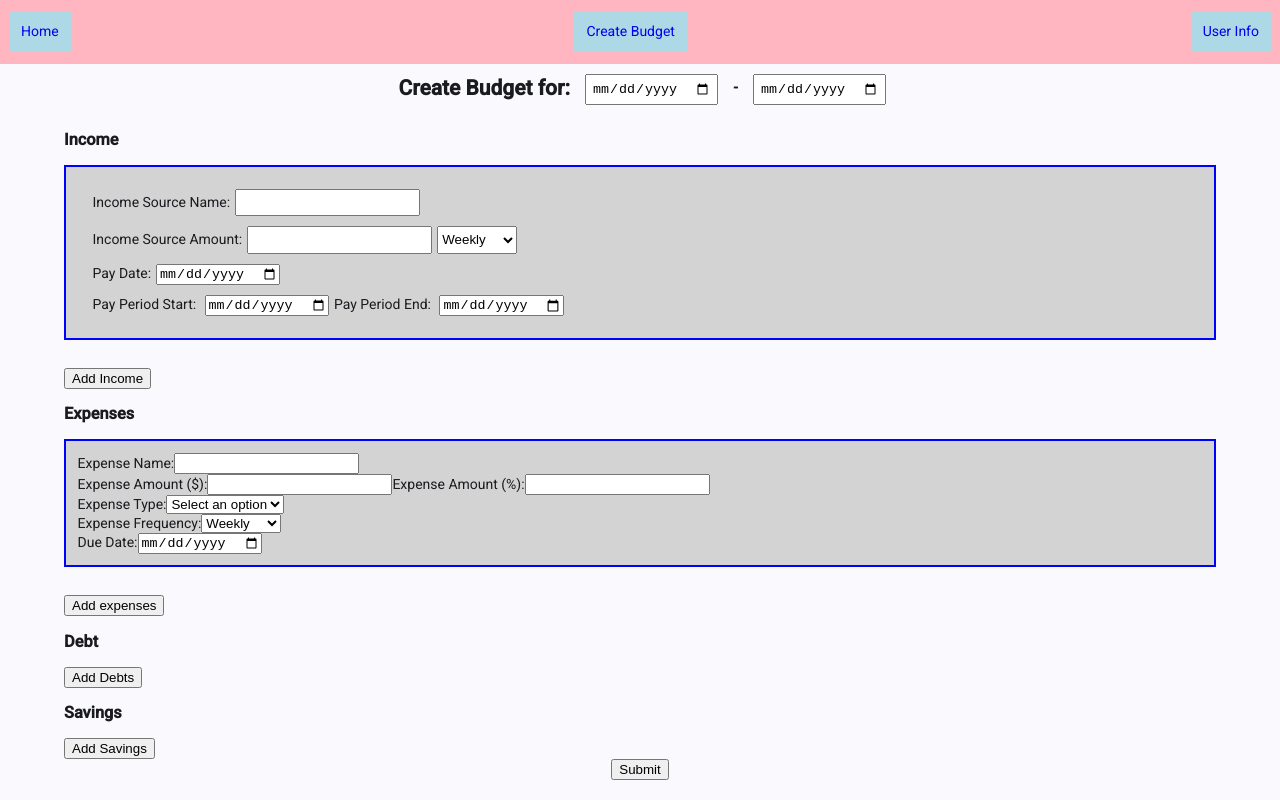
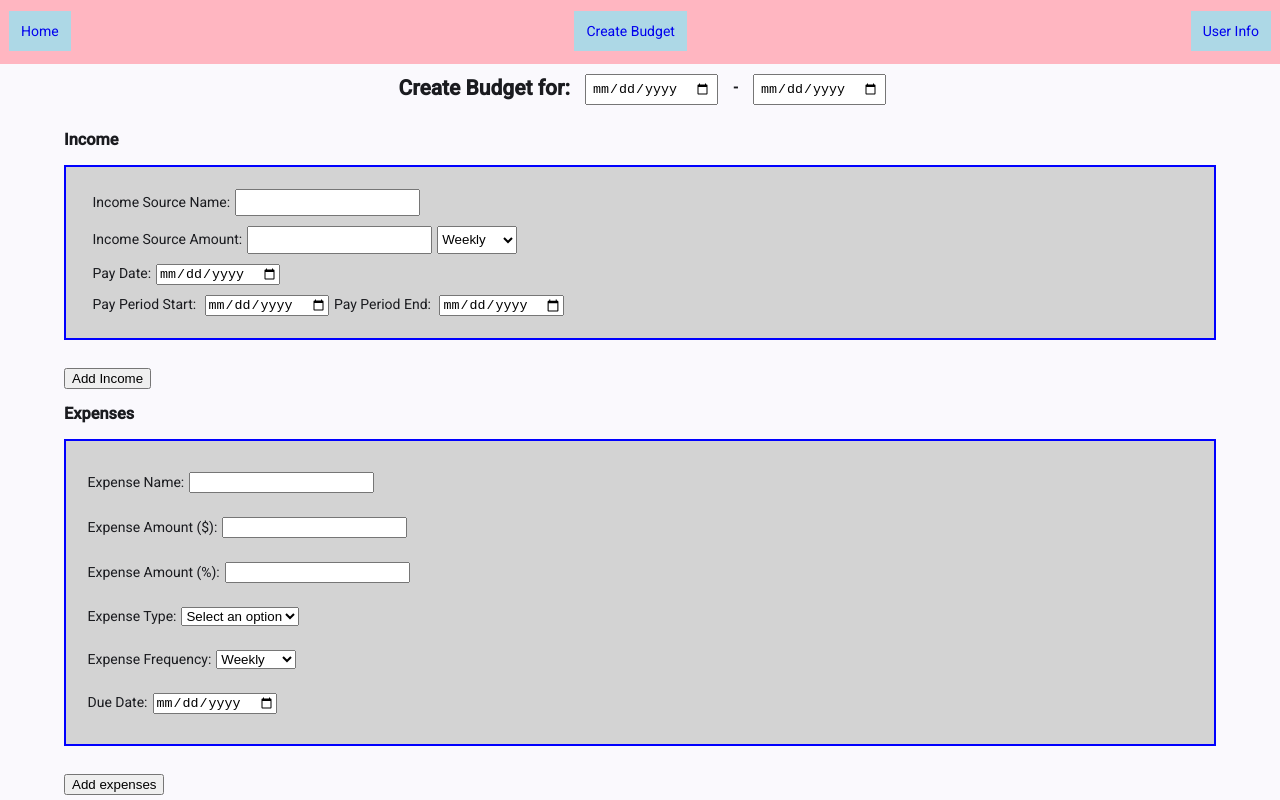
Before and after one commit to LizaFeng/iBudget, an Angular app in the folder iBudget/: page /create-budget in a window 1280 px wide. Shown: the top 800 px of the page. Built offline with nearby package versions, Linux system fonts and the light colour scheme.

Commit message:
adding the simple styling

```diff
--- a/iBudget/src/app/expense-component/expense-component.css
+++ b/iBudget/src/app/expense-component/expense-component.css
@@ -5,3 +5,20 @@
   margin-bottom: 2rem;
   border: 2px solid blue;
 }
+
+.delete-btn {
+  position: absolute; /* Positions the button relative to the nearest positioned ancestor (parent-div) */
+  top: 0; /* Aligns the button to the top edge of the parent-div */
+  right: 0; /* Aligns the button to the right edge of the parent-div */
+  padding: 10px;
+  background-color: green;
+  color: white;
+  border: none;
+  cursor: pointer;
+}
+p {
+  padding: 5px;
+}
+label {
+  margin: 5px;
+}
--- a/iBudget/src/app/expense-component/expense-component.html
+++ b/iBudget/src/app/expense-component/expense-component.html
@@ -1,18 +1,19 @@
 <div class="expense-component-main-container">
-  <div class="expense-naming">
+  <p class="expense-naming">
     <label for="expense-name">Expense Name:</label>
     <input class="expense-name" id="expense-name" />
-  </div>
+  </p>
   <div class="expense-amt">
-    <!-- <div class="expense-amt-dollar-form"> -->
+    <p class="expense-amt-dollar-form">
       <label for="expense-amt-dollar">Expense Amount ($):</label>
       <input type="text" id="expense-amt-dollar" />
-    <!-- </div> -->
-    <!-- <div class="expense-amt-percent"> -->
+    </p>
+    <p class="expense-amt-percent">
       <label for="expense-amt-percent">Expense Amount (%):</label>
       <input type="text" id="expense-amt-percent" />
-    <!-- </div> -->
+    </p>
   </div>
+  <p>
     <label for="exp-type">Expense Type:</label>
     <select class="exp-type" name="exp-type" id="exp-type">
       <option value="" disabled selected>Select an option</option>
@@ -25,7 +26,8 @@
       <option value="transportation">Transportation</option>
       <option value="utilities">Utilities</option>
     </select>
-  <div class="expense-freq">
+  </p>
+  <p class="expense-freq">
     <label for="exp-freq">Expense Frequency:</label>
     <select class="exp-freq" name="exp-freq" id="exp-freq">
       <option value="weekly">Weekly</option>
@@ -33,11 +35,11 @@
       <option value="monthly">Monthly</option>
       <option value="yearly">Yearly</option>
     </select>
-  </div>
-
+  </p>
+  <p>
     <label for="due-date">Due Date:</label>
     <input type="date" id="due-date" />
-
+  </p>
   @if (defaultCard == false) {
   <!-- Content to display when the condition is true -->
   <button class="delete-btn"><mat-icon>delete_outline</mat-icon></button>
--- a/iBudget/src/app/income-component/income-component.html
+++ b/iBudget/src/app/income-component/income-component.html
@@ -38,9 +38,9 @@
         class="pay-period-end"
       />
     </div>
-    @if (defaultCard == false) {
-    <!-- Content to display when the condition is true -->
-    <button class="delete-btn"><mat-icon>delete_outline</mat-icon></button>
-    }
   </div>
+  @if (defaultCard == false) {
+  <!-- Content to display when the condition is true -->
+  <button class="delete-btn"><mat-icon>delete_outline</mat-icon></button>
+  }
 </div>
```
Lines whose indentation alone changed are shown as unchanged.
